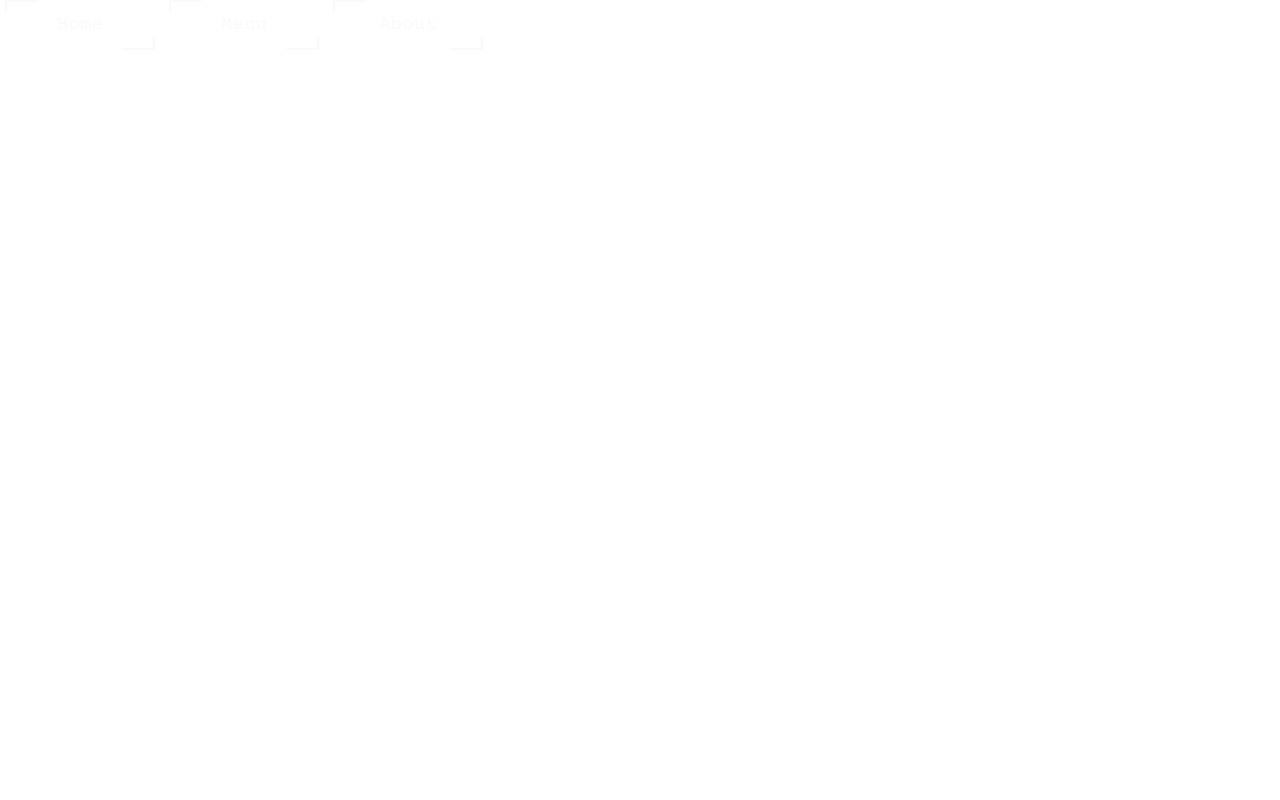
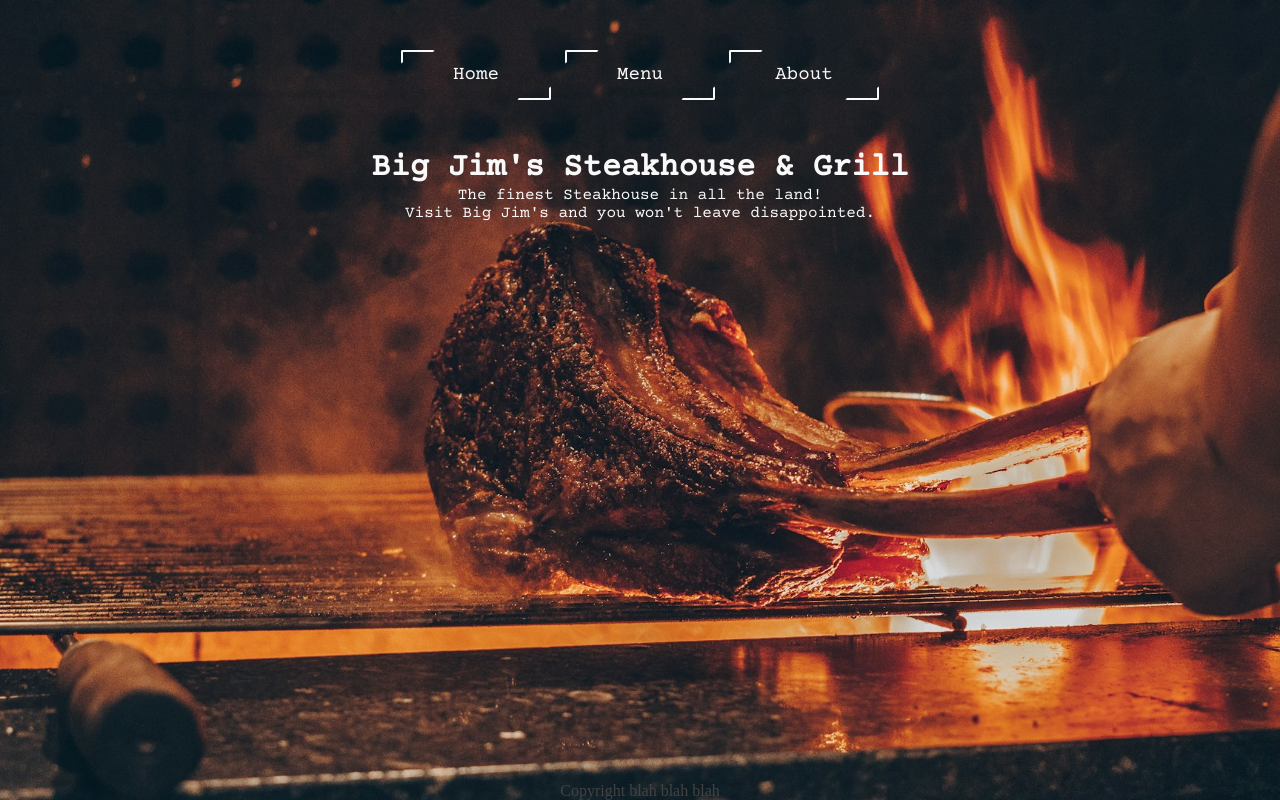
Before and after one commit to JimboBaggins1/restaurant-page, a website built with webpack: page src/index.html in a window 1280 px wide. Built offline with nearby package versions, Linux system fonts and the light colour scheme.

Commit message:
Hard code dummy content for main page

```diff
--- a/src/index.html
+++ b/src/index.html
@@ -4,15 +4,30 @@
     <meta charset="UTF-8">
     <meta name="viewport" content="width=device-width, initial-scale=1.0">
     <title>Restaurant Page</title>
+    <link rel="stylesheet" href="style.css">
 </head>
 <body>
-    <header>
+    <div class="bg grid-container">
+        <header id="header">
             <nav>
                 <button>Home</button>
                 <button>Menu</button>
                 <button>About</button>
             </nav>
         </header>
-    <div id="content"></div>
+        <div id="content">
+            <div class="heading-container">
+                <h1>Big Jim's Steakhouse & Grill</h1>
+            </div>
+            <div class="main-content">
+                <p>
+                    The finest Steakhouse in all the land!
+                    <br/>
+                    Visit Big Jim's and you won't leave disappointed.
+                </p>
+            </div>
+        </div>
+        <footer id="footer">Copyright blah blah blah</footer>
+    </div>
 </body>
 </html>
```
Lines whose indentation alone changed are shown as unchanged.
